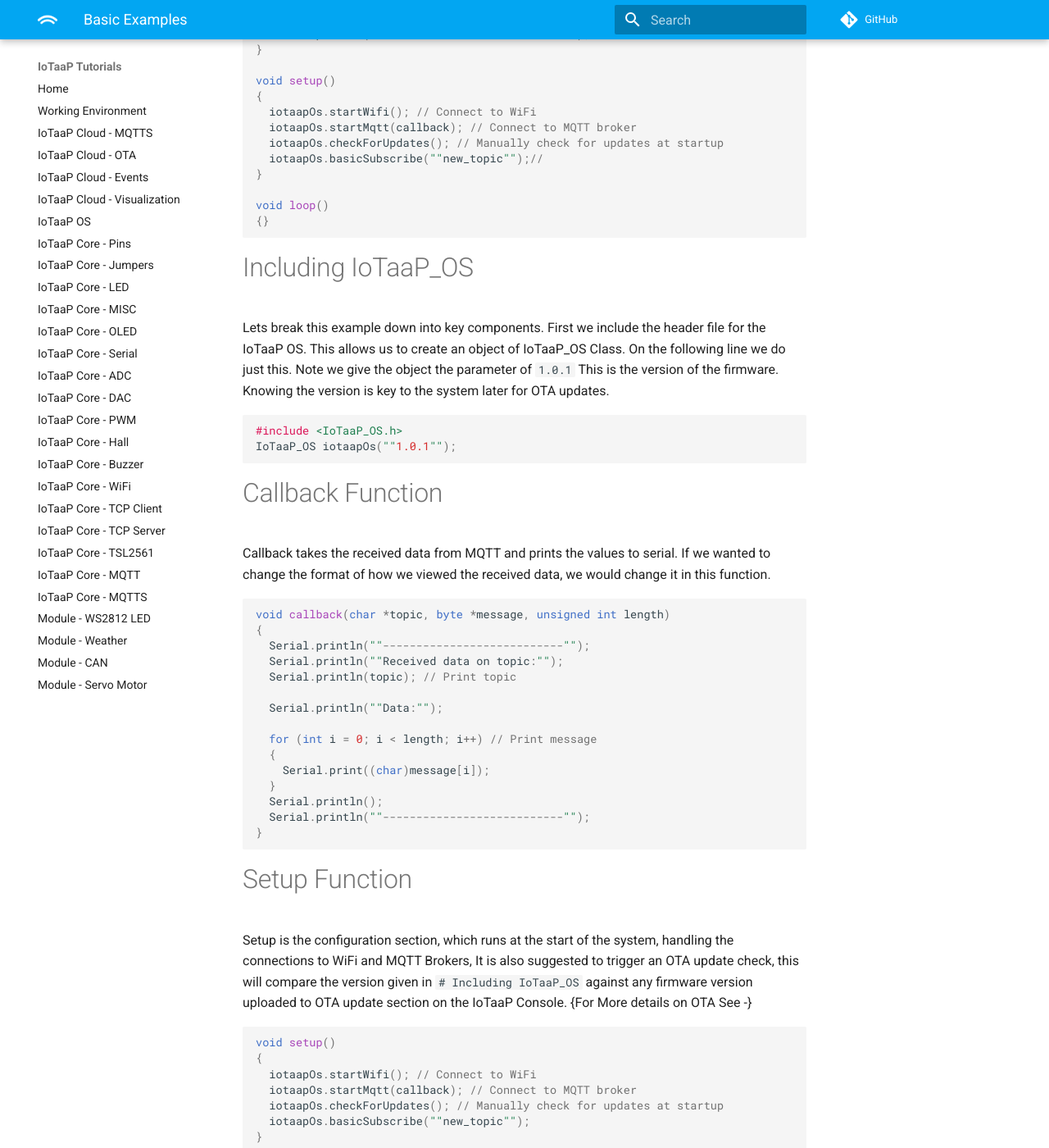
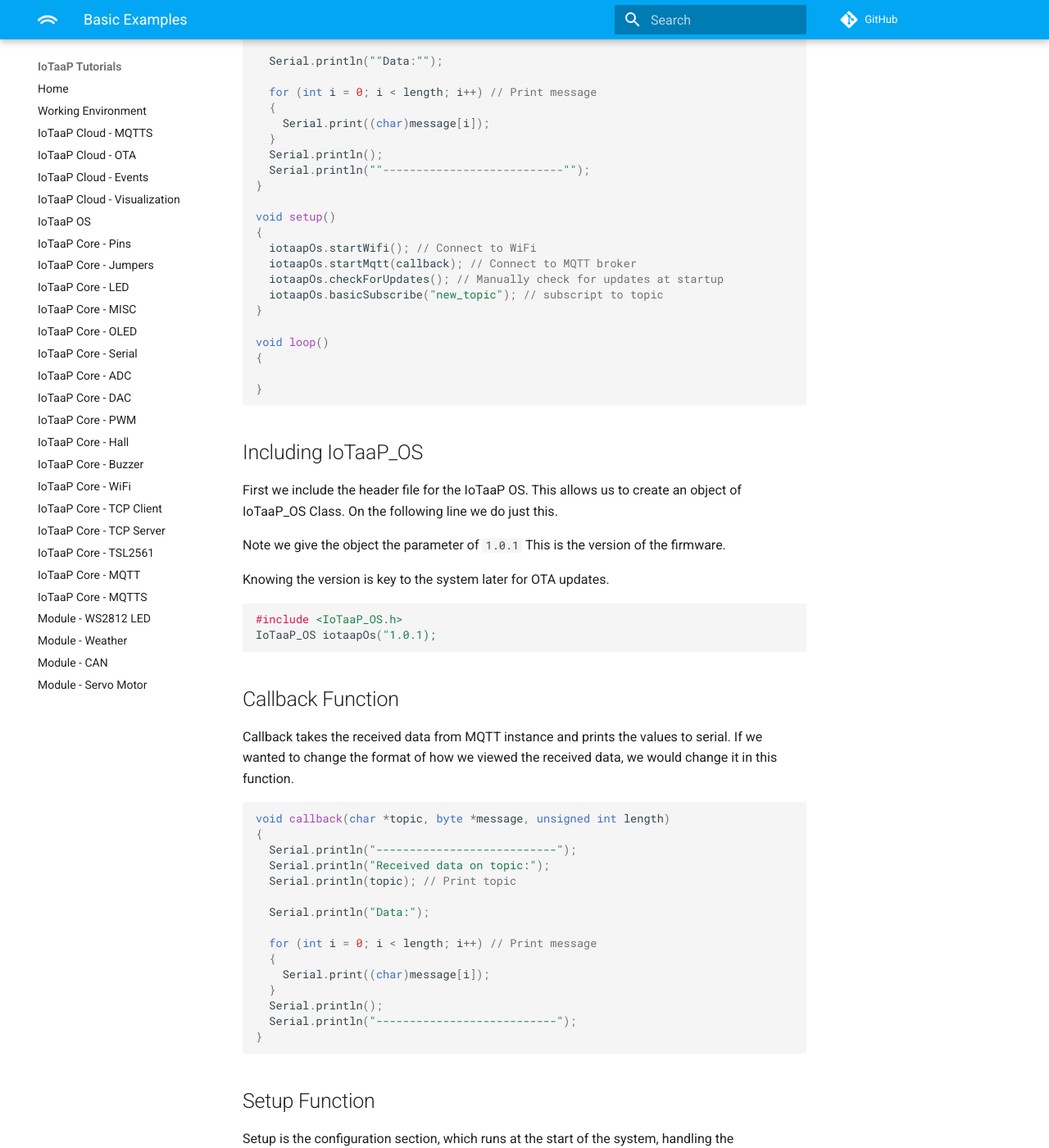
Before and after one commit to iotaap/tutorials, an MkDocs documentation site: the page built from docs/iotaap-os-mqtts-basics-subscribing.md, in a window 1280 px wide and 1400 px high, scrolled down 765 px. Shown: the whole window at 82% size. Built offline with MkDocs 1.6.1 and Material for MkDocs 9.7.7, drawn with Linux system fonts in a browser that asks for light colours; comment, search, counter and statistics services are not loaded; some of the changed text lies outside the part shown.

Commit message:
branched subscribing and publishing

````diff
--- a/docs/iotaap-os-mqtts-basics.md
+++ b/docs/iotaap-os-mqtts-basics-subscribing.md
@@ -34,44 +40,49 @@ void setup()
   iotaapOs.startWifi(); // Connect to WiFi
   iotaapOs.startMqtt(callback); // Connect to MQTT broker
   iotaapOs.checkForUpdates(); // Manually check for updates at startup
-  iotaapOs.basicSubscribe(""new_topic"");//
+  iotaapOs.basicSubscribe("new_topic"); // subscript to topic
 }
 
 void loop()
-{}
+{
 
+}
 ```
-# Including IoTaaP_OS
-Lets break this example down into key components.
-First we include the header file for the IoTaaP OS. This allows us to create an object of IoTaaP_OS Class. On the following line we do just this. Note we give the object the parameter of ```1.0.1``` This is the version of the firmware. Knowing the version is key to the system later for OTA updates.
+## Including IoTaaP_OS <span id="IoTaaP_OS"></span>
+First we include the header file for the IoTaaP OS. This allows us to create an object of IoTaaP_OS Class. On the following line we do just this.
+
+Note we give the object the parameter of `1.0.1` This is the version of the firmware.
+
+Knowing the version is key to the system later for OTA updates.
 
 ```cpp
 #include <IoTaaP_OS.h>
-IoTaaP_OS iotaapOs(""1.0.1"");
+IoTaaP_OS iotaapOs("1.0.1);
 ```
-# Callback Function
-Callback takes the received data from MQTT and prints the values to serial.
+## Callback Function
+Callback takes the received data from MQTT instance and prints the values to serial.
 If we wanted to change the format of how we viewed the received data, we would change it in this function.
 
 ```cpp
 void callback(char *topic, byte *message, unsigned int length)
 {
-  Serial.println(""---------------------------"");
-  Serial.println(""Received data on topic:"");
+  Serial.println("---------------------------");
+  Serial.println("Received data on topic:");
   Serial.println(topic); // Print topic
 
-  Serial.println(""Data:"");
+  Serial.println("Data:");
 
   for (int i = 0; i < length; i++) // Print message
   {
     Serial.print((char)message[i]);
   }
   Serial.println();
-  Serial.println(""---------------------------"");
+  Serial.println("---------------------------");
 }
 ```
-# Setup Function
-Setup is the configuration section, which runs at the start of the system, handling the connections to WiFi and MQTT Brokers, It is also suggested to trigger an OTA update check, this will compare the version given in `# Including IoTaaP_OS` against any firmware version uploaded to OTA update section on the IoTaaP Console.
+
+## Setup Function
+Setup is the configuration section, which runs at the start of the system, handling the connections to WiFi and MQTT Brokers, It is also suggested to trigger an OTA update check, this will compare the version given in [Including IoTaaP_OS](#IoTaaP_OS) against any firmware version uploaded to OTA update section on the IoTaaP Console.
 {For More details on OTA See -}
 
 ```cpp
@@ -103,21 +114,25 @@ void loop()
 }
 ```
 
-# Testing
-It is highly suggested to test this we apply the methodology found {Insert MQTT Fx Testing Link}
-Send a Publish Message to the topic /<username>/new_topic via MQTT fx Client and check the serial monitor.
-It should appear on screen.
+## Testing
+It is highly suggested to test this we apply the methodology found under [Iotaap-cloud-mqtt](https://docs.iotaap.io/docs-tutorials/iotaap-cloud-mqtt/#testing-with-mqttfx)
+
+Send a Publish Message to the topic `/<username>/new_topic` using MQTT fx Client and check the serial monitor for an output.
+
+The message should appear on screen similar to below.
+![successful receive](images/Successful_receive.png)
+
 
 If this is not the case, please re-read to make sure you have not missed any steps. Check the # debugging section. If you still cannot solve the issue please ask for help at our support forum found here {Link}.
 
-# Basic Examples Expanded
+
 # Subscribing & Un-Subscribing
 
-In the past example we subscribed to a topic in the setup(). This is fantastic if our usecase requires to always be subscribed to a topic.
+In the past example we subscribed to a topic in the setup(). This is fantastic if our use case requires to always be subscribed to a topic.
 
 Alternative use cases may require changing topics subscripted to during runtime.
 
-To achieve this we need to change the location of the subscription method from `setup() function` to `loop() function`.
+To achieve this we need to change the location of the subscription method from `setup() function`  to  `loop() function`.
 
 ```cpp
 void setup()
@@ -129,7 +144,7 @@ void setup()
 
 void loop()
 {
-  iotaapOs.basicSubscribe(""new_topic"");
+  iotaapOs.basicSubscribe("new_topic");
   delay(500);
 }
 ```
````
Also changed, not shown: other parts of docs/iotaap-os-mqtts-basics-subscribing.md (+15 -7 lines), docs/iotaap-os-mqtts-basics-publishing.md (added, +37 -0 lines), docs/images/Successful_receive.png (added).
